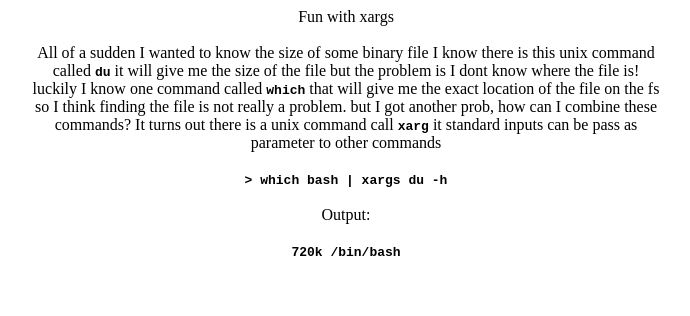
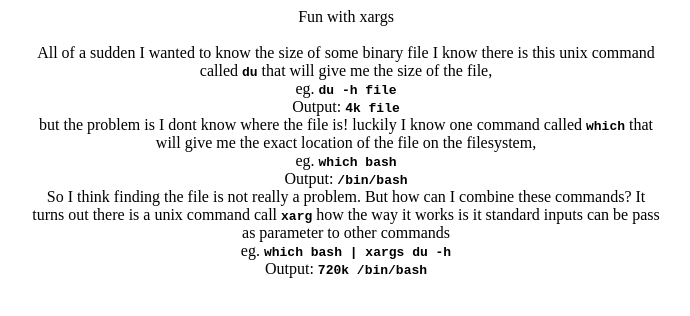
Before and after one commit to ralphmujar/personal-site, a plain HTML site: page xargs.html in a window 1280 px wide. Shown: the whole page, without its empty margins (294-984 px from the left). Drawn offline with Linux system fonts and the light colour scheme.

Commit message:
fix typo

```diff
--- a/xargs.html
+++ b/xargs.html
@@ -1,36 +1,42 @@
 <!DOCTYPE html>
 <html>
 <head>
+<meta charset="UTF-8">
 <title> xargs </title>
 </head>
 <body>
 <p class="content"> Fun with xargs </p>
-
 <br>
-
-
 <p class="content">
 All of a sudden I wanted to know the size of some binary file
 I know there is this unix command called
-<code>du</code> it will give me the size of the file
+<code>du</code> that will give me the size of the file,
+<br>
+eg. <code> du -h file </code>
+<br>
+Output:
+<code>4k    file </code>
+<br>
 but the problem is I dont know where the file is! luckily I know one command called
 <code>which</code> that will
-give me the exact location of the file on the fs so I think
-finding the file is not really a problem. but I got another prob,
-how can I combine these commands? It turns out there is a unix
-command call <code>xarg</code> it standard inputs can be pass as parameter
-to other commands
-<br><br>
-<code>> which bash | xargs du -h</code>
+give me the exact location of the file on the filesystem,
 <br>
+eg. <code>which bash</code>
 <br>
 Output:
+<code>/bin/bash</code>
 <br>
+So I think
+finding the file is not really a problem. But
+how can I combine these commands? It turns out there is a unix
+command call <code>xarg</code> how
+the way it works is it standard inputs can be pass as parameter
+to other commands
 <br>
-<code> 720k	/bin/bash </code>
-
+eg. <code>which bash | xargs du -h</code>
+<br>
+Output: <code> 720k	/bin/bash </code>
 </p>
-
 
 <style>
 .content {
```
Also changed, not shown: index.html (+1 -0 lines), 1 other file.
